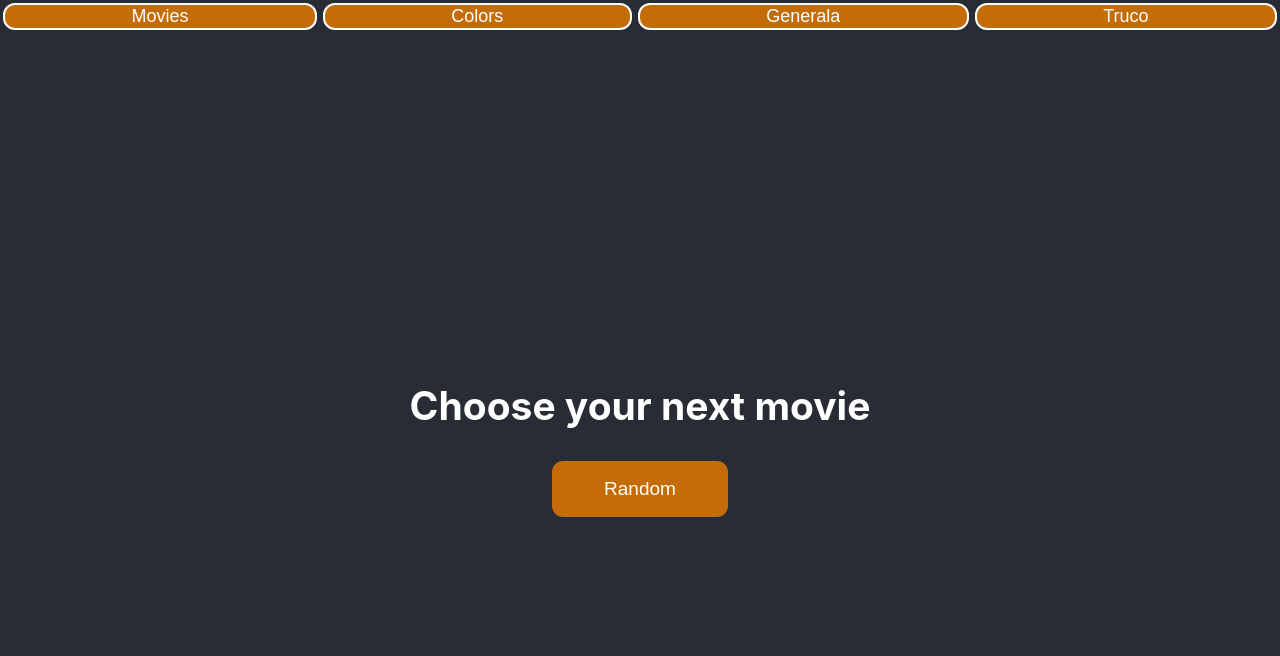
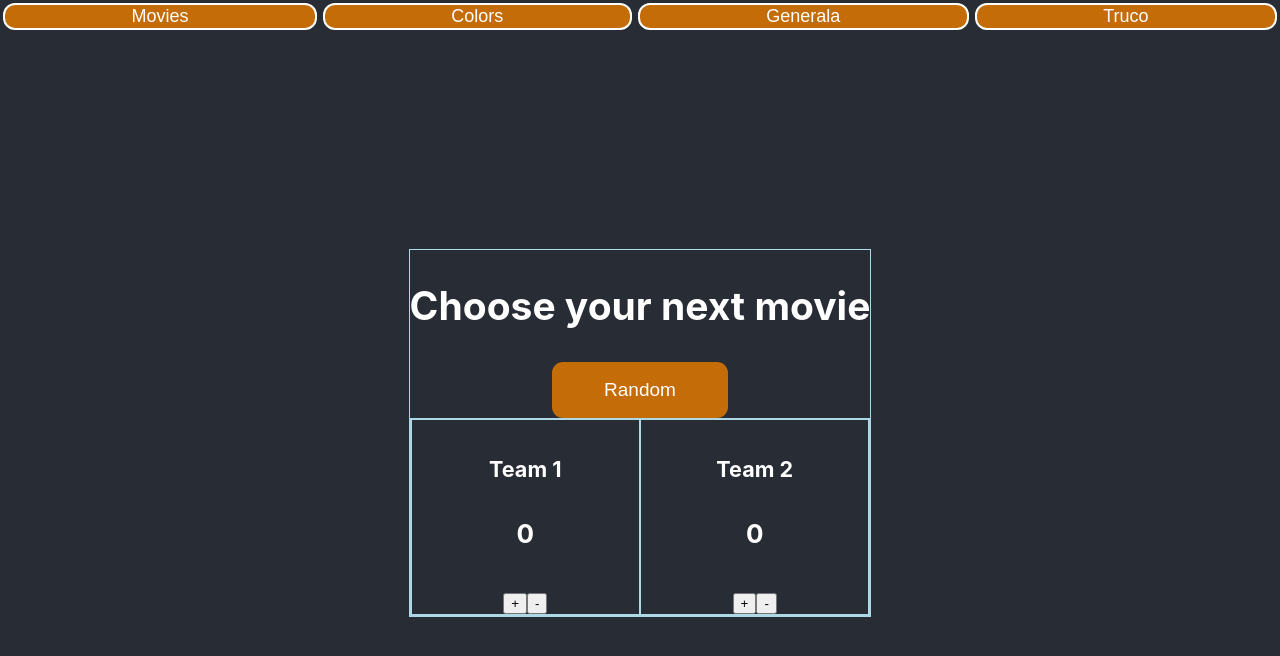
Before and after one commit to chtamanini7/tama-movies, a React (Create React App) app: page / in a window 1280 px wide. Shown: the top 656 px of the page. Built offline with nearby package versions, Linux system fonts and the light colour scheme.

Commit message:
added team counters

```diff
--- a/src/App.css
+++ b/src/App.css
@@ -1,5 +1,6 @@
 .App {
   text-align: center;
+  border: 1px solid lightblue;
 }
 
 .pinkText {
@@ -106,3 +107,13 @@
 .movie-title {
   border: 1px solid black;
 }
+
+.counterFather{
+  display: flex;
+  flex-wrap: wrap;
+  border: 1px solid lightblue;
+}
+.movie-counter{
+  border: 1px solid lightblue;
+  flex: 1;
+}
--- a/src/App.js
+++ b/src/App.js
@@ -8,7 +8,7 @@ import TrucoCounter from './components/TrucoCounter';
 function App() {
 const [myBool, setmyBool] = useState(1);
 
-function Asd() {
+function Selector() {
   switch(myBool){
     case 2:
       return(<RandomColors />)
@@ -30,7 +30,7 @@ function Asd() {
         <button onClick={() => setmyBool(4)} className="btnHeader">Truco</button>
       </div>
       <div className="App-mid">
-        <Asd />
+        <Selector />
       </div>
     </div>
   );
--- a/src/components/Generala.jsx
+++ b/src/components/Generala.jsx
@@ -3,7 +3,7 @@ import React, { Component } from 'react'
 export default class Generala extends Component {
   render() {
     return (
-      <div className="App">Generala</div>
+      <div className="App">Generala - coming soon.</div>
     )
   }
 }
--- a/src/components/ListMovies.jsx
+++ b/src/components/ListMovies.jsx
@@ -3,6 +3,8 @@ import { stackMovies } from "../utils/dataMovies";
 
 export default function ListMovies() {
     const [number, setNumber] = useState();
+    const [teamOneScore, setTeamOneScore] = useState(0);
+    const [teamTwoScore, setTeamTwoScore] = useState(0);
     //const [SelectedMovie, setSelectedMovie] = useState();
 
     function randomNumberInRange(min, max) {
@@ -23,6 +25,20 @@ export default function ListMovies() {
             <h2>Choose your next movie</h2>
             <h3>{stackMovies[number]}</h3>
             <button onClick={numberHandleClick} type="button" className="myButton">Random</button>
+            <div className="counterFather">
+                <div className="movie-counter">
+                    <h5>Team 1</h5>
+                    <h4>{teamOneScore}</h4>
+                    <button onClick={() => setTeamOneScore(teamOneScore + 1)}>+</button>
+                    <button onClick={() => setTeamOneScore(teamOneScore - 1)}>-</button>
+                </div>
+                <div className="movie-counter">
+                    <h5>Team 2</h5>
+                    <h4>{teamTwoScore}</h4>
+                    <button onClick={() => setTeamTwoScore(teamTwoScore + 1)}>+</button>
+                    <button onClick={() => setTeamTwoScore(teamTwoScore - 1)}>-</button>
+                </div>
+            </div>
         </div>
     )
 }
--- a/src/components/TrucoCounter.jsx
+++ b/src/components/TrucoCounter.jsx
@@ -3,7 +3,7 @@ import React, { Component } from 'react'
 export default class TrucoCounter extends Component {
   render() {
     return (
-      <div className="App">TrucoCounter</div>
+      <div className="App">TrucoCounter - coming soon.</div>
     )
   }
 }
```
